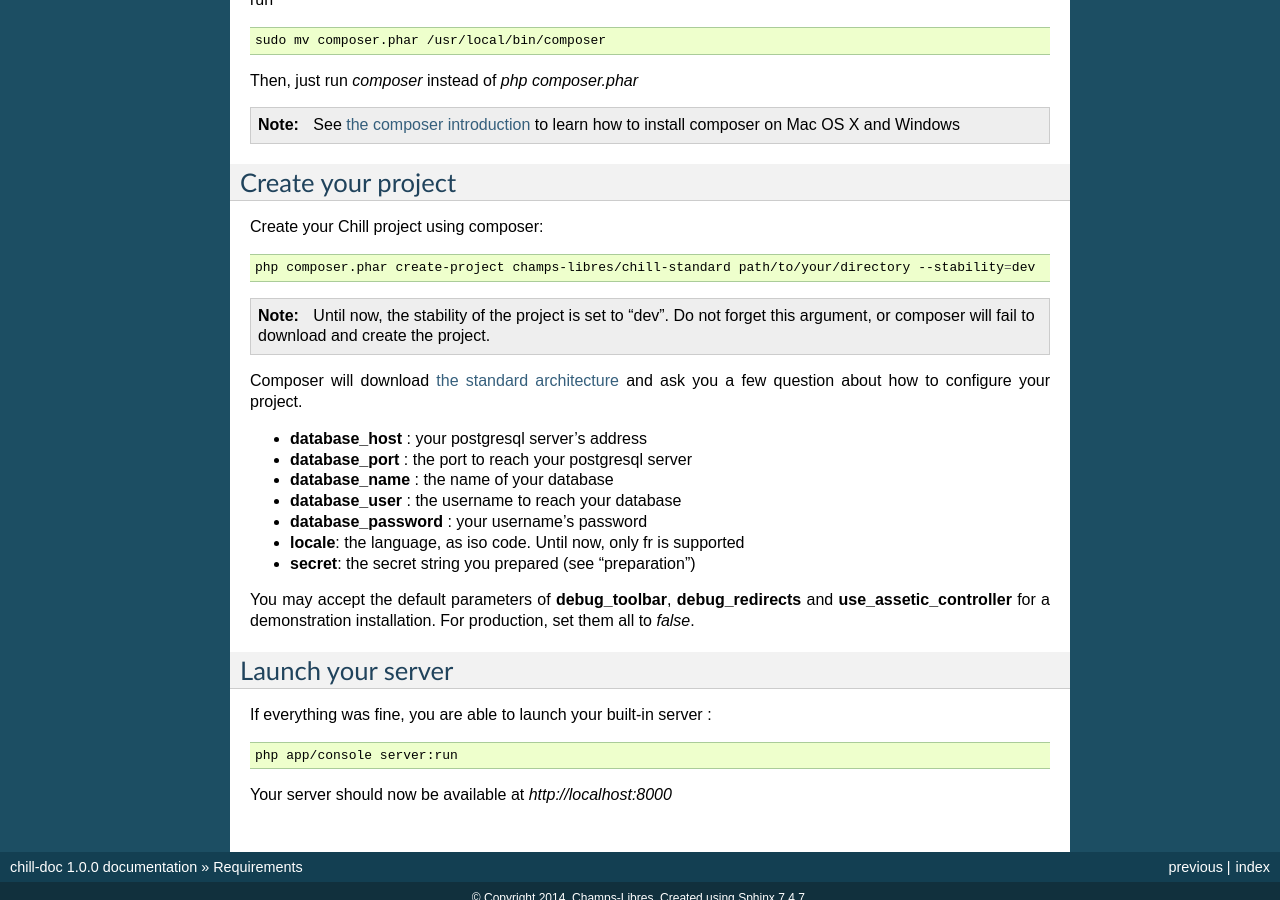
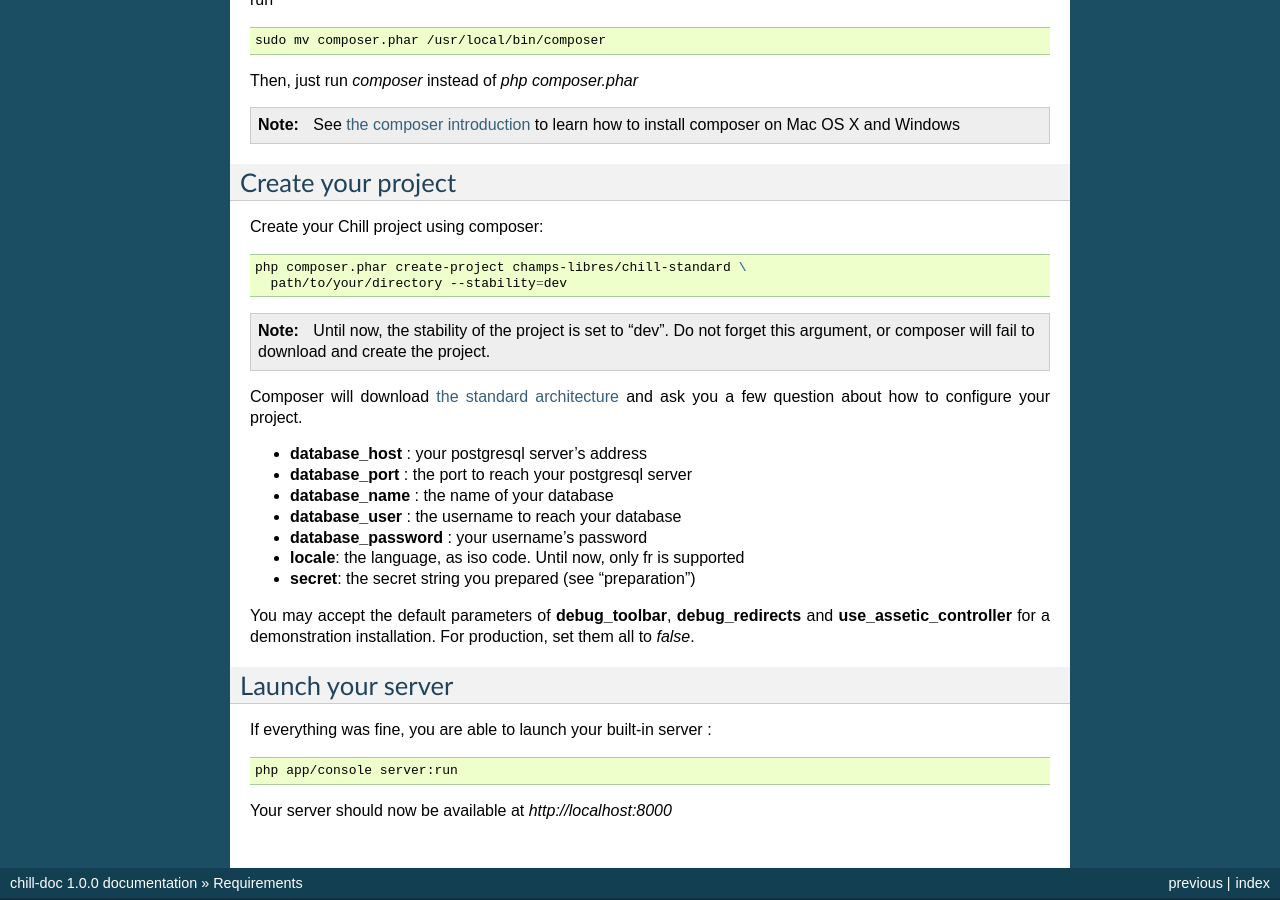
Before and after one commit to Chill-project/Documentation, a Sphinx documentation site: the page built from source/installation/installation.rst, in a window 1280 px wide and 900 px high, scrolled down 752 px. Built offline with Sphinx 7.4.7, drawn with Linux system fonts in a browser that asks for light colours.

Commit message:
improve bash statement using return line

```diff
--- a/source/installation/installation.rst
+++ b/source/installation/installation.rst
@@ -53,7 +53,8 @@ Create your Chill project using composer:
 
 .. code-block:: bash
 
-   php composer.phar create-project champs-libres/chill-standard path/to/your/directory --stability=dev
+   php composer.phar create-project champs-libres/chill-standard \
+     path/to/your/directory --stability=dev
 
 .. note::
    Until now, the stability of the project is set to "dev". Do not forget this argument, or composer will fail to download and create the project.
```
